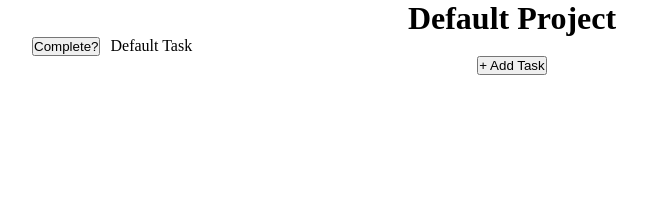
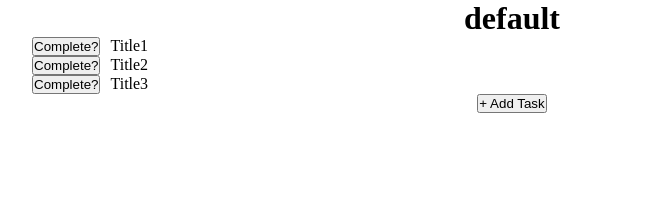
Before and after one commit to DarkBlueMoon/todo-list, a website built with webpack: page dist/index.html in a window 1280 px wide. Shown: the whole page, without its empty margins (128-775 px from the left). Built offline with nearby package versions, Linux system fonts and the light colour scheme.

Commit message:
Main Controller for app, ScreenController renders any Todos in current Project

```diff
--- /dev/null
+++ b/src/TodoController.js
@@ -0,0 +1,32 @@
+import projectItem from "./projectItem";
+import todoItem from "./todoItem";
+
+export default function TodoController() {
+  const projects = [];
+  let currProject = projectItem("default");
+  currProject.addTodoToArray(todoItem("Title1", "Desc1", "1"));
+  currProject.addTodoToArray(todoItem("Title2", "Desc2", "2"));
+  currProject.addTodoToArray(todoItem("Title3", "Desc3", "3"));
+
+  const addProject = (project) => {
+    projects.push(project);
+  };
+
+  // Most likely index will be a data attribute
+  const removeProject = (index) => {
+    projects.splice(index, 1);
+  };
+
+  const getCurrProject = () => currProject;
+
+  const setCurrProject = (project) => {
+    currProject = project;
+  };
+
+  return {
+    addProject,
+    removeProject,
+    getCurrProject,
+    setCurrProject,
+  };
+}
--- a/src/projectItem.js
+++ b/src/projectItem.js
@@ -1,41 +1,3 @@
-// export default function createProjectItem() {
-//   let projName = "";
-//   const arrayOfTodos = [];
-
-//   const setProjName = (newProjName) => {
-//     projName = newProjName;
-//   };
-//   const getProjName = () => projName;
-
-//   const addTodoToArray = (todoObject) => {
-//     arrayOfTodos.push(todoObject);
-//   };
-
-//   const getNumOfTodos = () => arrayOfTodos.length;
-
-//   const getArrayOfTodos = () => arrayOfTodos;
-
-//   // Allows user to change the TodoItem's properties.
-//   const editTodo = () => {};
-
-//   // Removes TodoItem from array and deletes it.
-//   const deleteTodo = () => {};
-
-//   // Removes ProjectItem from ProjectContainer, deleting all TodoItems within it.
-//   const deleteProject = () => {};
-
-//   return {
-//     setProjName,
-//     getProjName,
-//     addTodoToArray,
-//     getNumOfTodos,
-//     getArrayOfTodos,
-//     editTodo,
-//     deleteTodo,
-//     deleteProject,
-//   };
-// }
-
 const projectMethods = {
   setProjName(newProjName) {
     this.projName = newProjName;
@@ -54,7 +16,7 @@ const projectMethods = {
   },
 };
 
-const projectItemFactory = (projName) => {
+const projectItem = (projName) => {
   const project = Object.create(projectMethods);
   project.projName = projName;
   project.arrayOfTodos = [];
@@ -62,4 +24,4 @@ const projectItemFactory = (projName) => {
   return project;
 };
 
-export default projectItemFactory;
+export default projectItem;
--- a/src/screenController.js
+++ b/src/screenController.js
@@ -1,3 +1,5 @@
+import TodoController from "./TodoController";
+
 function createNewTaskFrag(taskName) {
   const newTask = `
     <div class="todo-item">
@@ -10,28 +12,46 @@ function createNewTaskFrag(taskName) {
 }
 
 export default function screenController() {
-  const addTaskBtn = document.querySelector(".add-task");
-  const formContainer = document.querySelector(".form-container");
+  const todoController = TodoController();
+
+  // const addTaskBtn = document.querySelector(".add-task");
+  // const formContainer = document.querySelector(".form-container");
+  const projName = document.querySelector(".project-title");
   const todoContainer = document.querySelector(".todo-container");
-  const taskForm = document.querySelector(".task-form");
-  const submitBtn = document.querySelector(".submit-btn");
-  const closeBtn = document.querySelector(".close-btn");
+  // const taskForm = document.querySelector(".task-form");
+  // const submitBtn = document.querySelector(".submit-btn");
+  // const closeBtn = document.querySelector(".close-btn");
 
-  addTaskBtn.addEventListener("click", () => {
-    // console.log("clicked button");
-    formContainer.style.visibility = "visible";
-  });
+  // addTaskBtn.addEventListener("click", () => {
+  //   formContainer.style.visibility = "visible";
+  // });
 
-  closeBtn.addEventListener("click", () => {
-    formContainer.style.visibility = "hidden";
-  });
+  // closeBtn.addEventListener("click", () => {
+  //   formContainer.style.visibility = "hidden";
+  // });
 
-  submitBtn.addEventListener("click", () => {
-    // const formElems = taskForm.elements;
+  // submitBtn.addEventListener("click", () => {
+  //   // const formElems = taskForm.elements;
 
-    const taskName = taskForm.elements["task-name"].value;
+  //   const taskName = taskForm.elements["task-name"].value;
 
-    todoContainer.appendChild(createNewTaskFrag(taskName));
-    taskForm.reset();
-  });
+  //   todoContainer.appendChild(createNewTaskFrag(taskName));
+  //   taskForm.reset();
+  // });
+
+  const render = () => {
+    todoContainer.textContent = "";
+
+    const currProject = todoController.getCurrProject();
+    projName.textContent = currProject.getProjName();
+
+    const currProjectTodos = currProject.getArrayOfTodos();
+
+    currProjectTodos.forEach((todo) => {
+      todoContainer.appendChild(createNewTaskFrag(todo.getTitle()));
+    });
+  };
+
+  // Initial render.
+  render();
 }
--- a/src/todoItem.js
+++ b/src/todoItem.js
@@ -1,41 +1,3 @@
-// export default function createTodoItem(itemTitle, itemDesc, itemPriority) {
-//   let title = itemTitle;
-//   let desc = itemDesc;
-//   let priority = itemPriority;
-//   let completed = false;
-
-//   const setTitle = (newTitle) => {
-//     title = newTitle;
-//   };
-//   const getTitle = () => title;
-
-//   const setDesc = (newDesc) => {
-//     desc = newDesc;
-//   };
-//   const getDesc = () => desc;
-
-//   const setPriority = (newPriority) => {
-//     priority = newPriority;
-//   };
-//   const getPriority = () => priority;
-
-//   const getCompletedStatus = () => completed;
-//   const toggleCompleted = () => {
-//     completed = true;
-//   };
-
-//   return {
-//     setTitle,
-//     getTitle,
-//     setDesc,
-//     getDesc,
-//     setPriority,
-//     getPriority,
-//     getCompletedStatus,
-//     toggleCompleted,
-//   };
-// }
-
 const todoMethods = {
   setTitle(newTitle) {
     this.title = newTitle;
@@ -63,7 +25,7 @@ const todoMethods = {
   },
 };
 
-const todoItemFactory = (title, desc, priority) => {
+const todoItem = (title, desc, priority) => {
   const todo = Object.create(todoMethods);
   todo.title = title;
   todo.desc = desc;
@@ -73,4 +35,4 @@ const todoItemFactory = (title, desc, priority) => {
   return todo;
 };
 
-export default todoItemFactory;
+export default todoItem;
```
Also changed, not shown: dist/index.html, dist/main.js, src/projectContainer.js (deleted).
